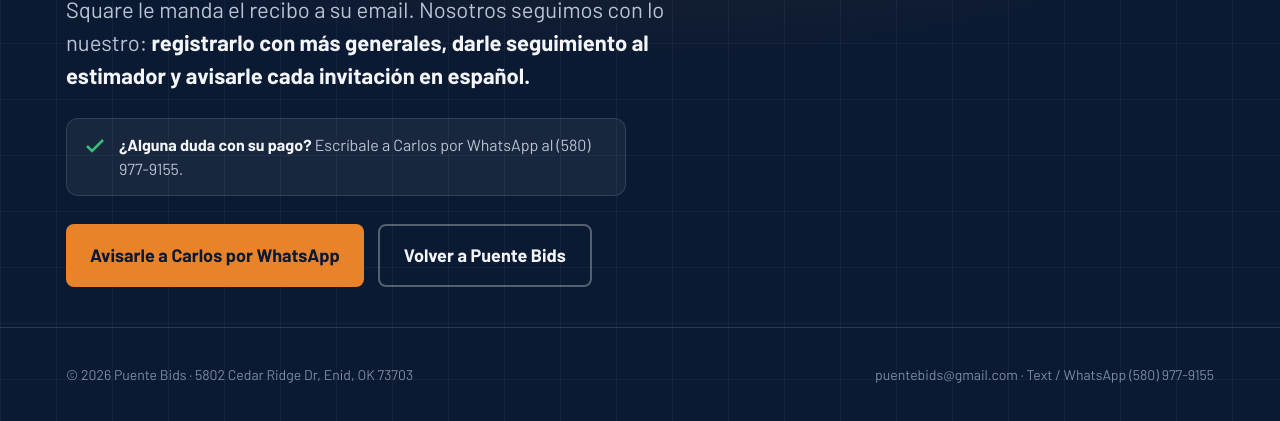
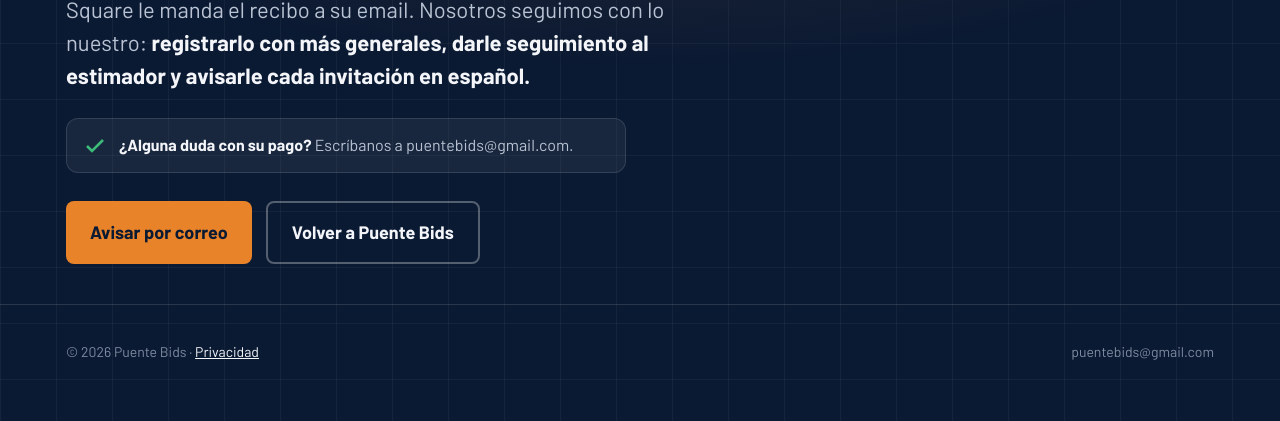
Before and after one commit to puentebids-Andujar/puentebids, a plain HTML site: page gracias/index.html in a window 1280 px wide. Shown: the part 357-778 px from the top of the page. Drawn offline with nearby package versions, Linux system fonts and the light colour scheme; a web font is replaced by a local one.

Commit message:
Update index.html

```diff
--- a/gracias/index.html
+++ b/gracias/index.html
@@ -107,17 +107,17 @@ footer .copy{user-select:all}
   <h1 style="margin-top:18px">Gracias.<br><em>Ya recibimos su pago.</em></h1>
   <p class="lead">Square le manda el recibo a su email. Nosotros seguimos con lo nuestro: <b>registrarlo con más generales, darle seguimiento al estimador y avisarle cada invitación en español.</b></p>
   <div class="trust">
-    <div><svg viewBox="0 0 24 24" fill="none" stroke="currentColor" stroke-width="2.6" aria-hidden="true"><path d="M4 12l5 5L20 6"/></svg><span><b>¿Alguna duda con su pago?</b> Escríbale a Carlos por WhatsApp al (580) 977-9155.</span></div>
+    <div><svg viewBox="0 0 24 24" fill="none" stroke="currentColor" stroke-width="2.6" aria-hidden="true"><path d="M4 12l5 5L20 6"/></svg><span><b>¿Alguna duda con su pago?</b> Escríbanos a puentebids@gmail.com.</span></div>
   </div>
   <div style="display:flex;flex-wrap:wrap;gap:14px;margin-top:28px">
-    <a class="btn primary" href="https://wa.me/15809779155?text=Hola%20Carlos%2C%20ya%20hice%20mi%20pago" target="_blank" rel="noopener">Avisarle a Carlos por WhatsApp</a>
+    <a class="btn primary" href="mailto:puentebids@gmail.com?subject=Ya%20hice%20mi%20pago">Avisar por correo</a>
     <a class="btn" style="border:2px solid rgba(255,255,255,.3)" href="https://puentebids.cloud/">Volver a Puente Bids</a>
   </div>
 </section>
 <footer>
   <div class="wrap">
-    <span>© 2026 Puente Bids · 5802 Cedar Ridge Dr, Enid, OK 73703</span>
-    <span class="copy">puentebids@gmail.com · Text / WhatsApp (580) 977-9155</span>
+    <span>© 2026 Puente Bids · <a href="/privacy/">Privacidad</a></span>
+    <span class="copy">puentebids@gmail.com</span>
   </div>
 </footer>
 </body>
```
